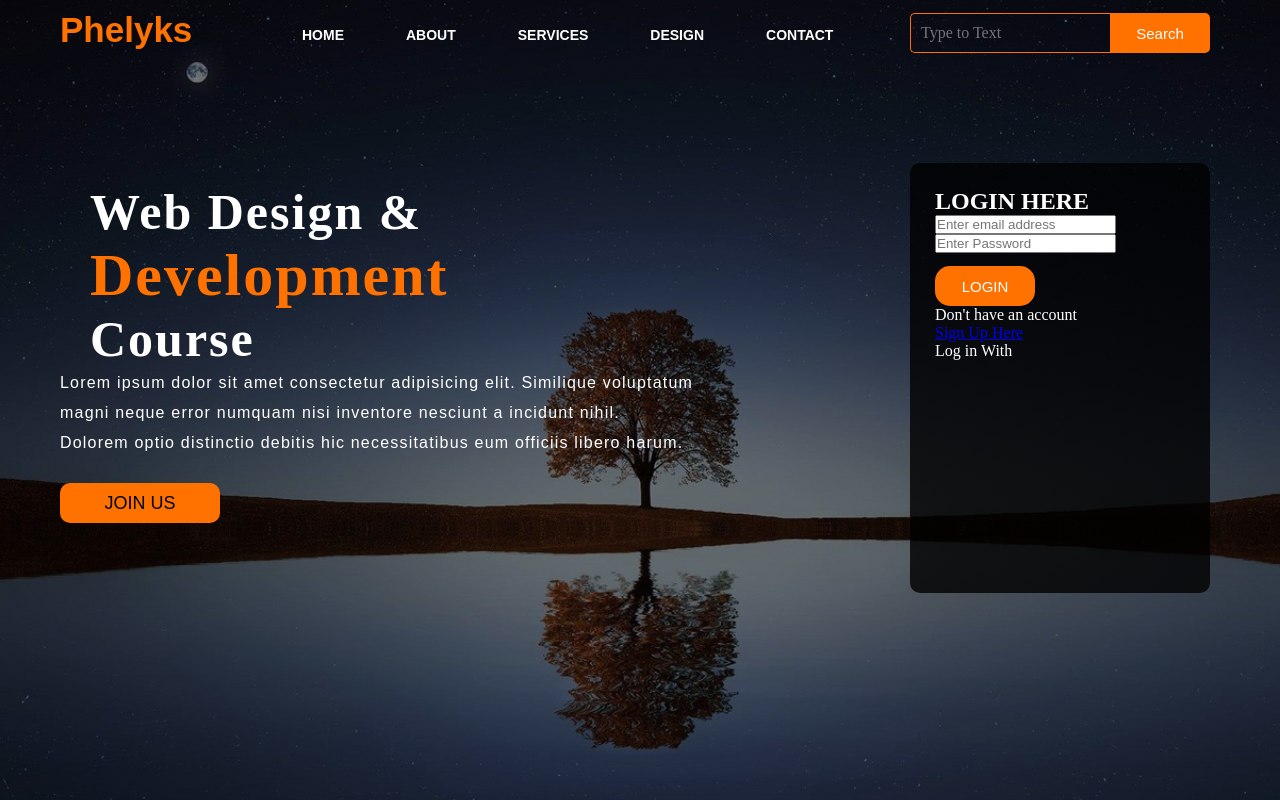
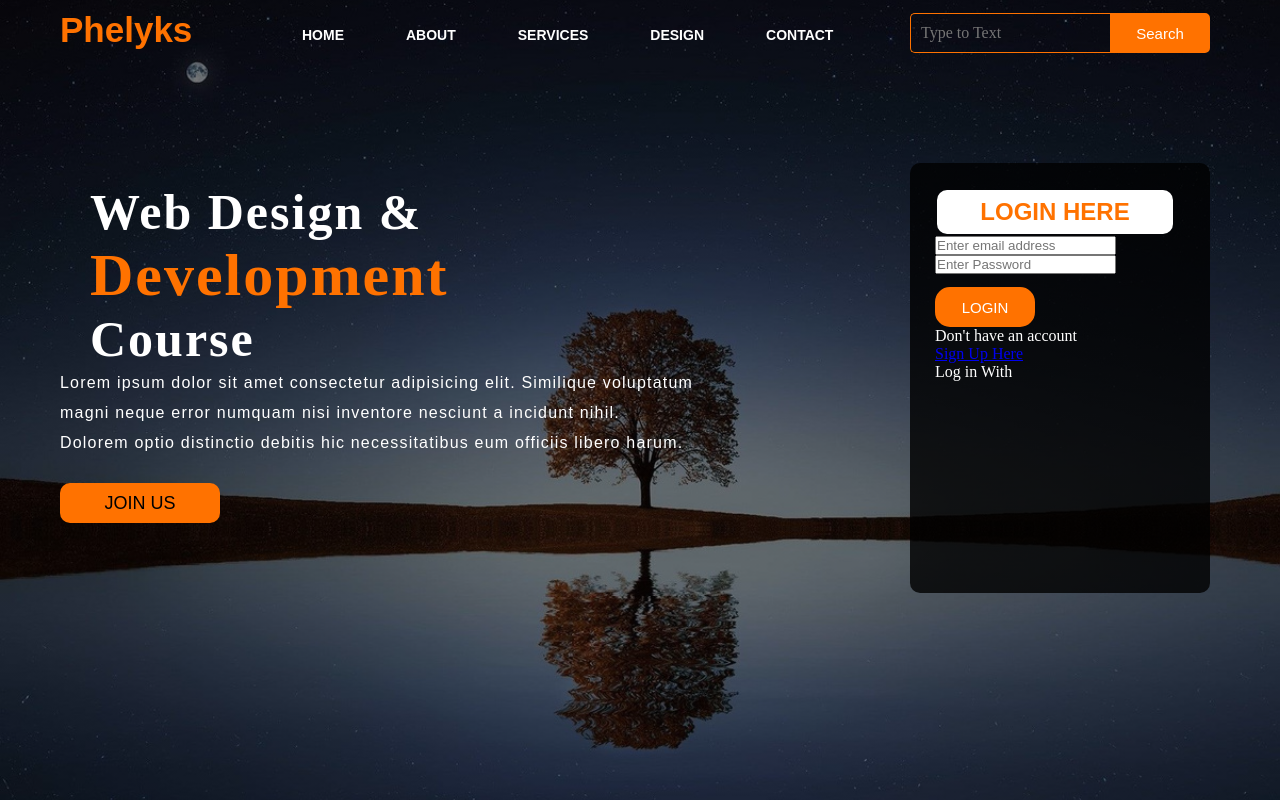
Before and after one commit to Phelyks/Dummy-Website-for-Beginners, a plain HTML site: page index.html in a window 1280 px wide. Drawn offline with Linux system fonts and the light colour scheme.

Commit message:
Oct 26 9:37

```diff
--- a/assets/index.css
+++ b/assets/index.css
@@ -177,3 +177,15 @@ ul li a:hover {
     border-radius: 10px;
     padding: 25px;
 }
+
+.form h2 {
+    width: 220px;
+    font-family: sans-serif;
+    text-align: center;
+    color: #ff7200;
+    font-size: 24px;
+    background: #fff;
+    border-radius: 10px;
+    margin: 2px;
+    padding: 8px;
+}
```
